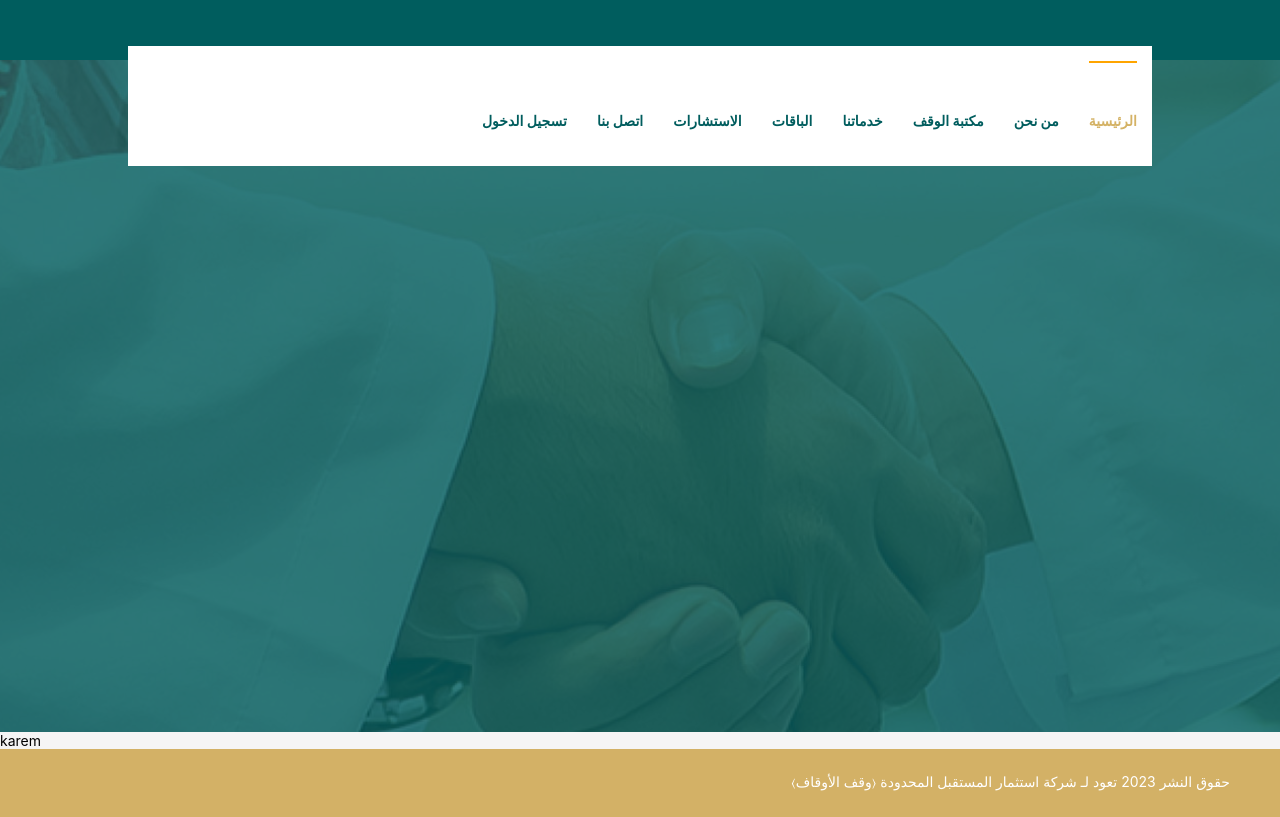
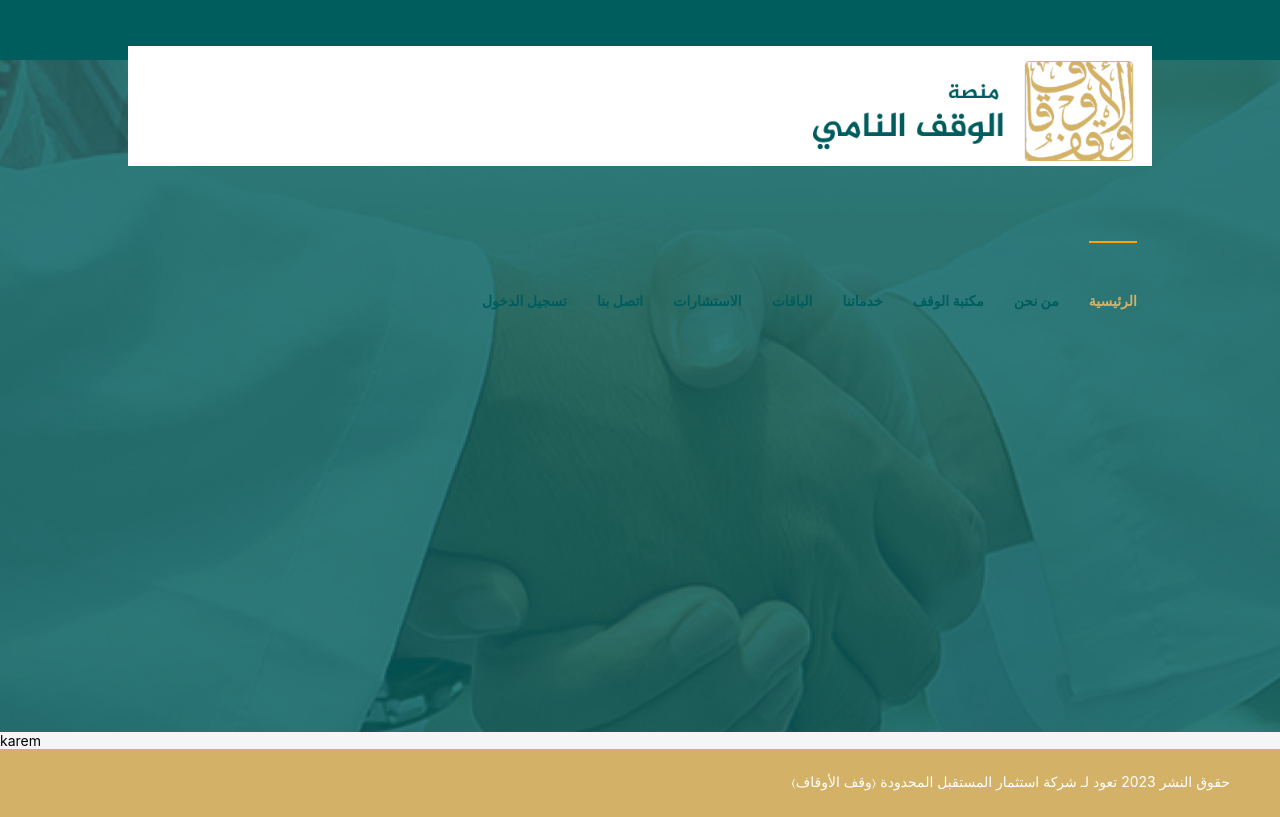
Before and after one commit to karem-Ismael/future-wensite, a Next.js app: page / in a window 1280 px wide. Built offline with nearby package versions, Linux system fonts and the light colour scheme.

Commit message:
fix issues in image

```diff
--- a/src/Components/Header.js
+++ b/src/Components/Header.js
@@ -1,6 +1,6 @@
 import React from "react"
 import Image from 'next/image'
-// import logo from "/public/assets/images/logo-waqf.png"
+// import logo from "/assets/images/logo-waqf.png"
 import styled from "styled-components";
 import { Layout, Space,Row,Col,Button} from 'antd';
 import Link from "next/link";
@@ -82,7 +82,7 @@ const HeaderComponent=()=>{
     return(
 
         <Row style={RowStyle}>
-            {/* <Image src={logo} height={100}/> */}
+            <img src="/assets/images/logo-waqf.png" height={100}/>
         <Nav>
 
            <li className={router.pathname ==="/" ? "active-item" :null}>
```
